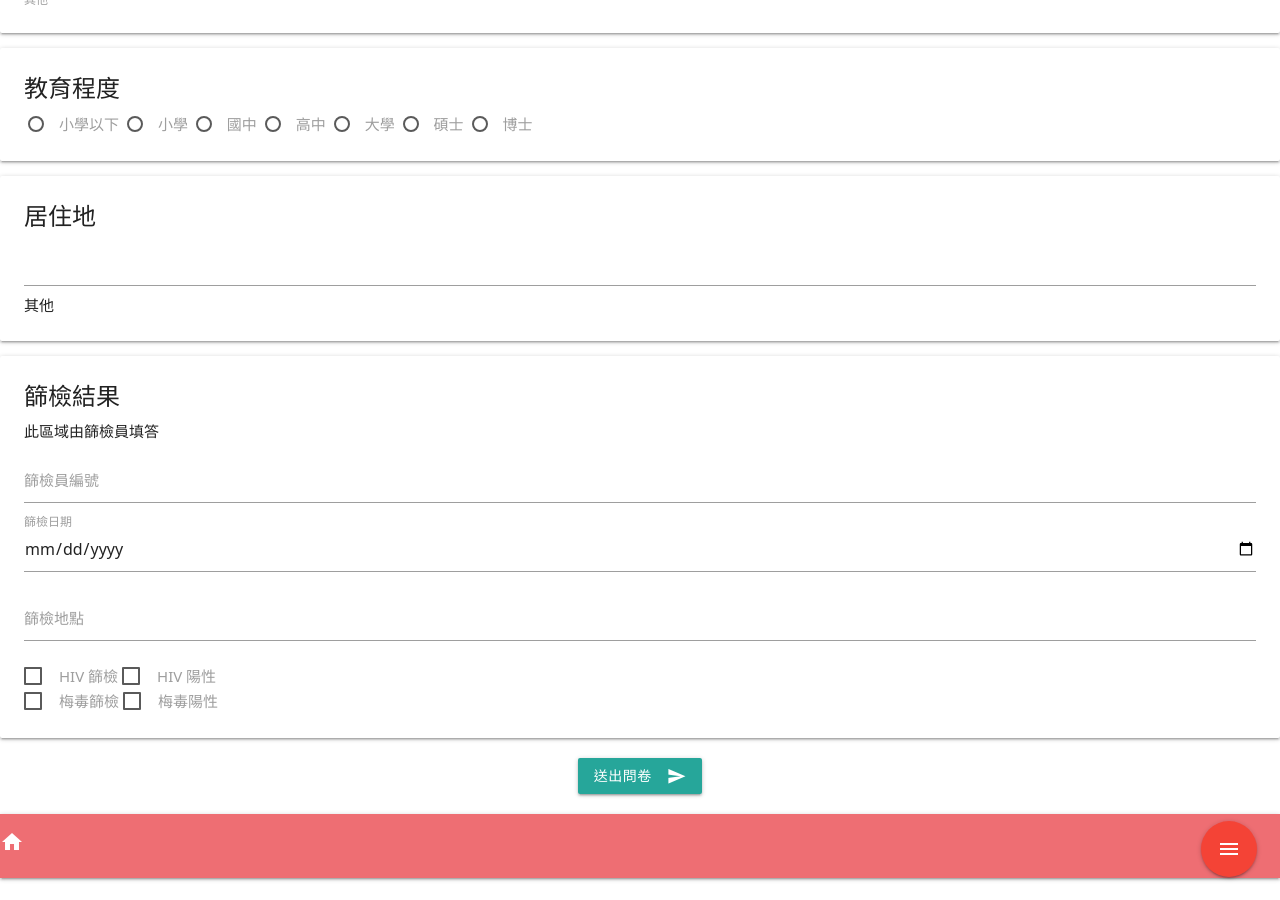
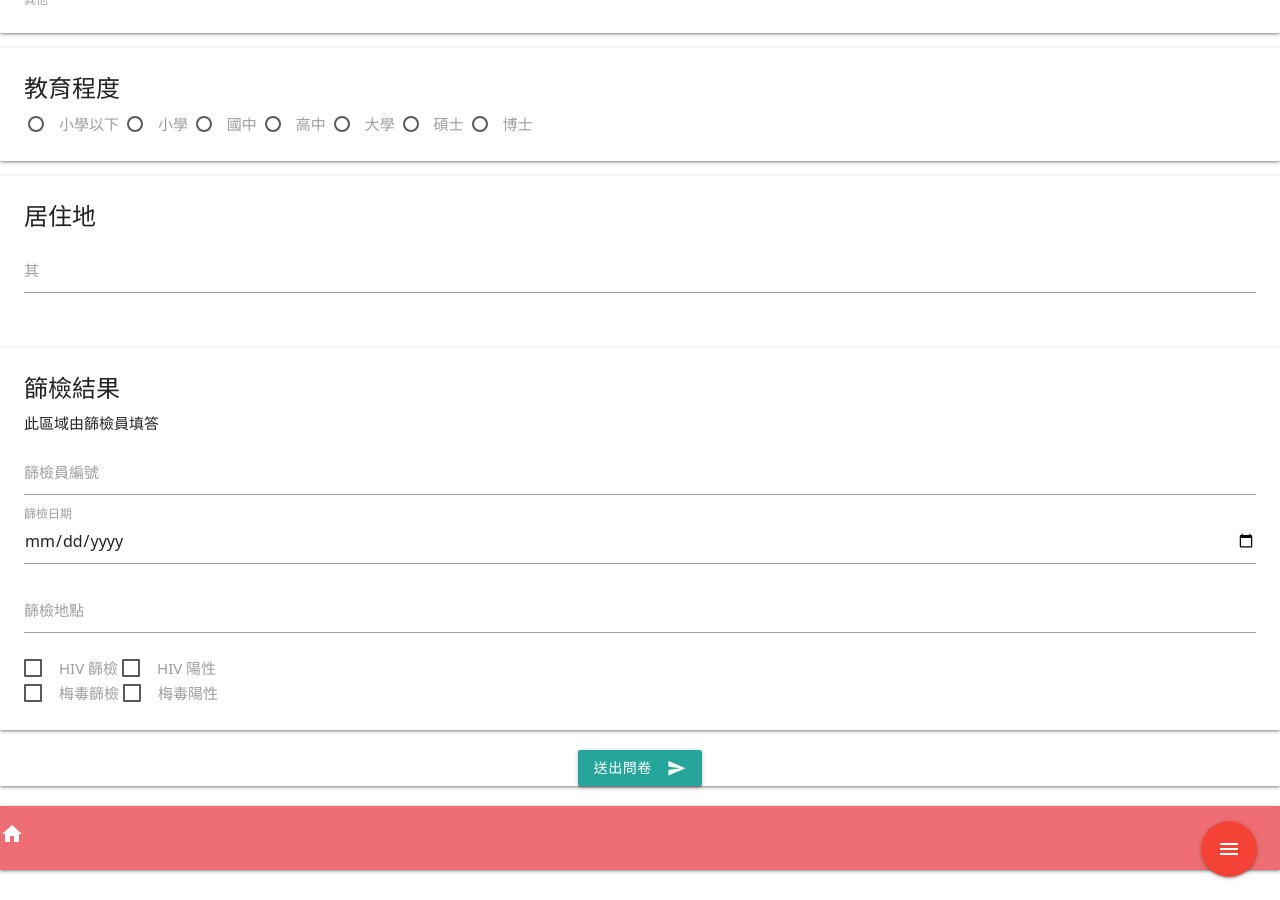
Before and after one commit to Gisneyland/Gisneyland.github.io, a Jekyll site: the page built from hiva/index.html, in a window 1280 px wide and 900 px high, scrolled down 644 px. Built offline with Jekyll 4.4.1, drawn with Linux system fonts in a browser that asks for light colours; nearby versions of some CDN libraries.

Commit message:
Update index.html

```diff
--- a/hiva/index.html
+++ b/hiva/index.html
@@ -89,11 +89,12 @@ permalink: /hiva/
             <option><span data-i18n="miaoli_county">苗栗縣</span></option>
             <option><span data-i18n="taoyuan_city">桃園市</span></option>
             <option><span data-i18n="residence_others">其他</span></option>
-              <label><input type="text" name="residence_others" /><span data-i18n="residence_others">其他</span></label>
           </select>
-      </p>
+          <div class="input-field">
+        <input type="text" name="residence" id="residence">
+        <label for="residence" data-i18n="residence_others">其</label>      </p>
+          </div>
     </div>
-  </div>
 
   <!-- 篩檢結果 -->
   <div class="card">
```
